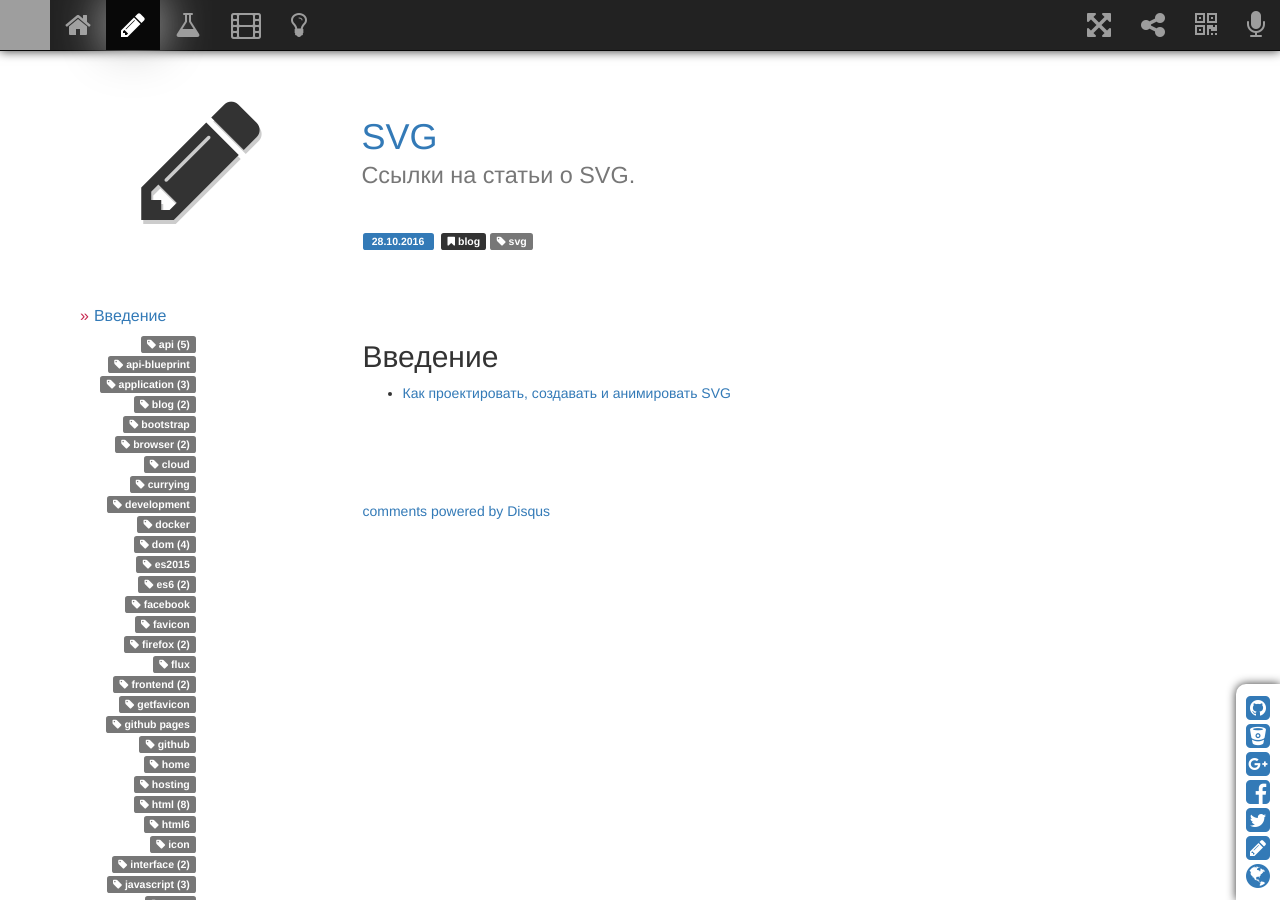
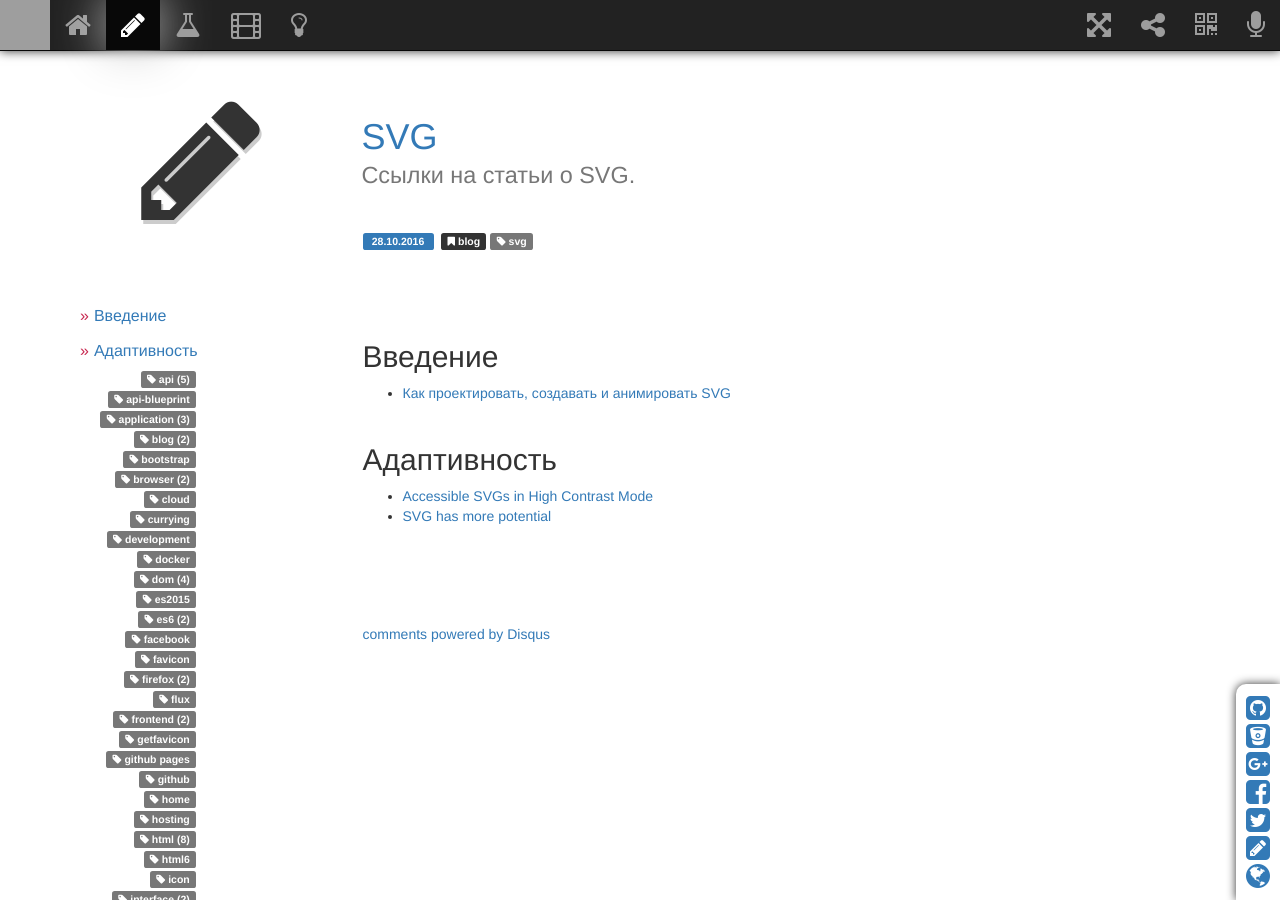
Before and after one commit to sergeymakoveev/sergeymakoveev.github.com, a Jekyll site: the page built from _posts/2016-10-28-svg.md, in a window 1280 px wide and 900 px high. Built offline with Jekyll 4.4.1, drawn with Linux system fonts in a browser that asks for light colours; nearby versions of some CDN libraries; comment, search, counter and statistics services are not loaded; grey boxes are pictures that could not be loaded.

Commit message:
обновил контент

```diff
--- a/_posts/2016-10-28-svg.md
+++ b/_posts/2016-10-28-svg.md
@@ -9,3 +9,7 @@
 
 ## Введение
 *   [Как проектировать, создавать и анимировать SVG](https://htmlacademy.ru/blog/127-a-guide-to-svg-on-web)
+
+## Адаптивность
+*   [Accessible SVGs in High Contrast Mode](https://css-tricks.com/accessible-svgs-high-contrast-mode/)
+*   [SVG has more potential](https://madebymike.com.au/writing/svg-has-more-potential/)
```
